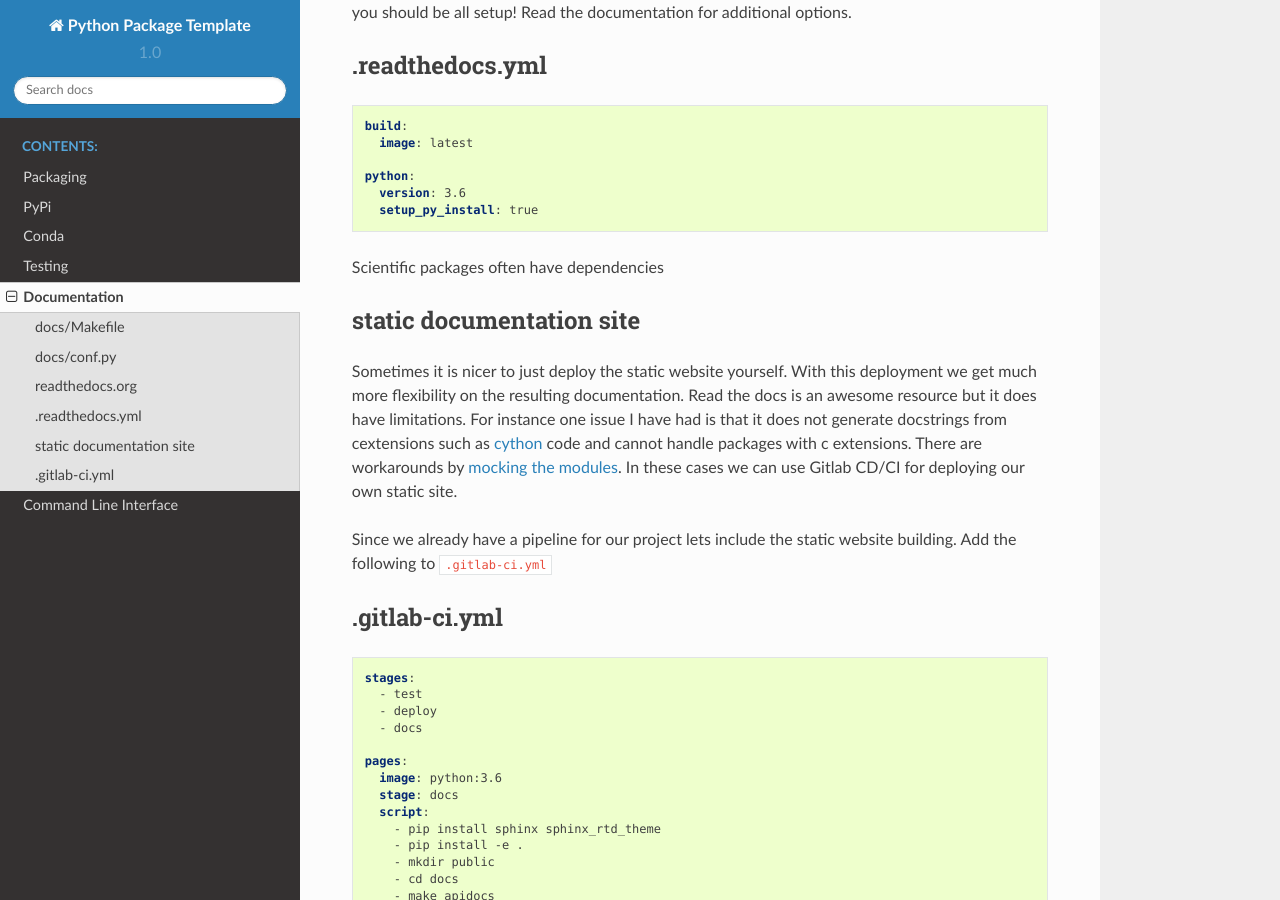
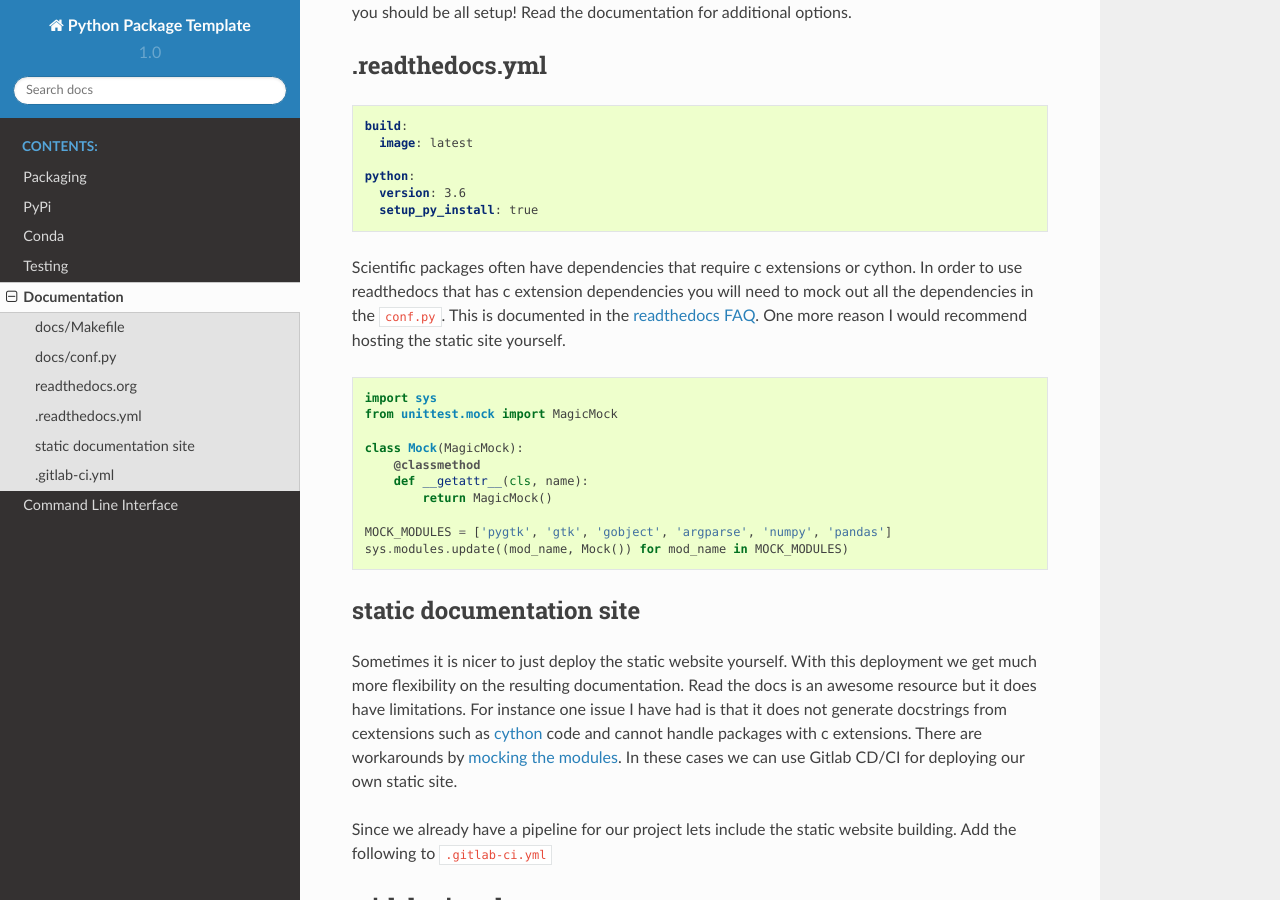
Before and after one commit to dazza-codes/aio-aws, a Sphinx documentation site: the page built from docs/documentation.rst, in a window 1280 px wide and 900 px high, scrolled down 2801 px. Built offline with Sphinx 7.4.7 and the Read the Docs theme 2.0.0, drawn with Linux system fonts in a browser that asks for light colours.

Commit message:
Adding c extension documentation

```diff
--- a/docs/documentation.rst
+++ b/docs/documentation.rst
@@ -181,7 +181,21 @@ readthedocs configuration in your project you should use
      version: 3.6
      setup_py_install: true
 
-Scientific packages often have dependencies
+Scientific packages often have dependencies that require c extensions or cython. In order to use readthedocs that has c extension dependencies you will need to mock out all the dependencies in the ``conf.py``. This is documented in the `readthedocs FAQ <https://docs.readthedocs.io/en/latest/faq.html?highlight=setup.py%20install#i-get-import-errors-on-libraries-that-depend-on-c-modules>`_. One more reason I would recommend hosting the static site yourself.
+
+.. code-block:: python
+
+   import sys
+   from unittest.mock import MagicMock
+
+   class Mock(MagicMock):
+       @classmethod
+       def __getattr__(cls, name):
+           return MagicMock()
+
+   MOCK_MODULES = ['pygtk', 'gtk', 'gobject', 'argparse', 'numpy', 'pandas']
+   sys.modules.update((mod_name, Mock()) for mod_name in MOCK_MODULES)
+
 
 
 -------------------------
@@ -195,7 +209,7 @@ limitations. For instance one issue I have had is that it does not
 generate docstrings from cextensions such as `cython
 <http://cython.org/>`_ code and cannot handle packages with c
 extensions. There are workarounds by `mocking the modules
-<https://docs.readthedocs.io/en/latest/faq.html#i-get-import-errors-on-libraries-that-depend-on-c-modules>`_. In
+<https://docs.readthedocs.io/en/latest/faq.html?highlight=setup.py%20install#i-get-import-errors-on-libraries-that-depend-on-c-modules>`_. In
 these cases we can use Gitlab CD/CI for deploying our own static site.
 
 Since we already have a pipeline for our project lets include the
```
